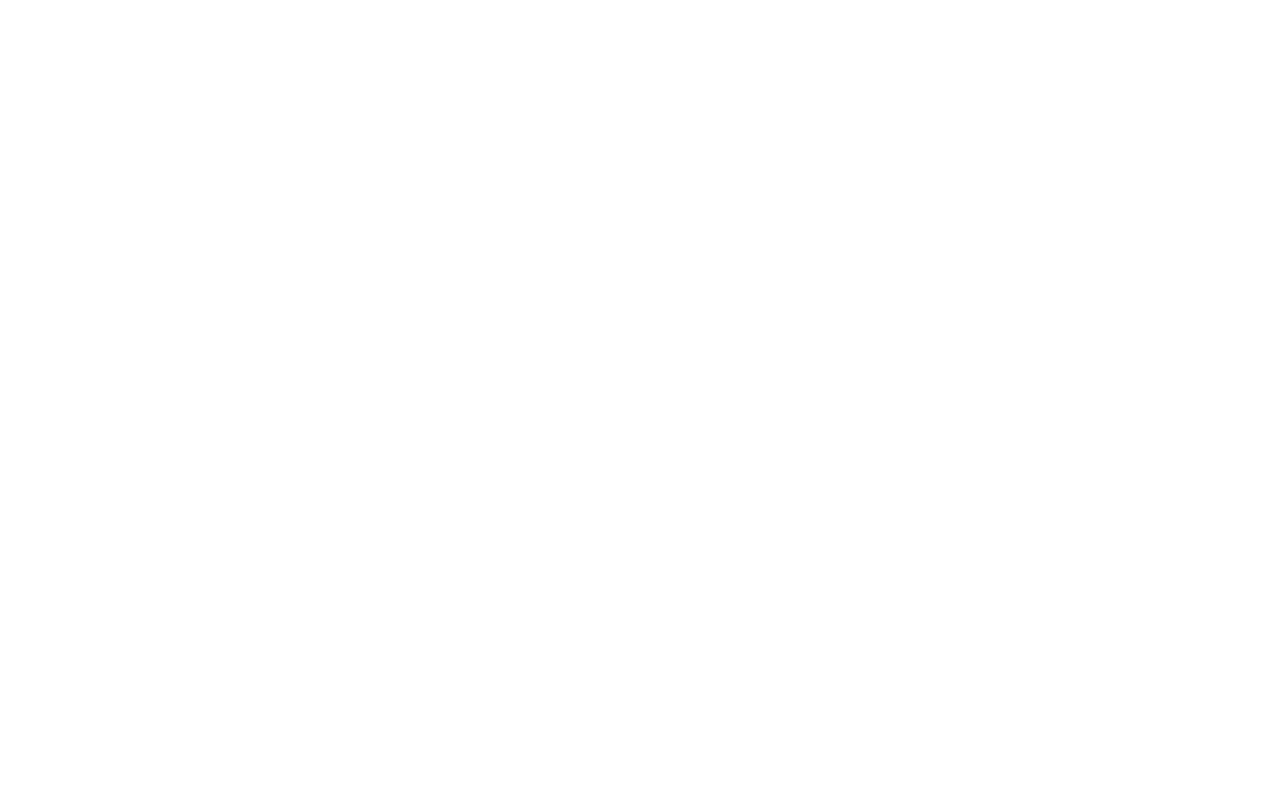
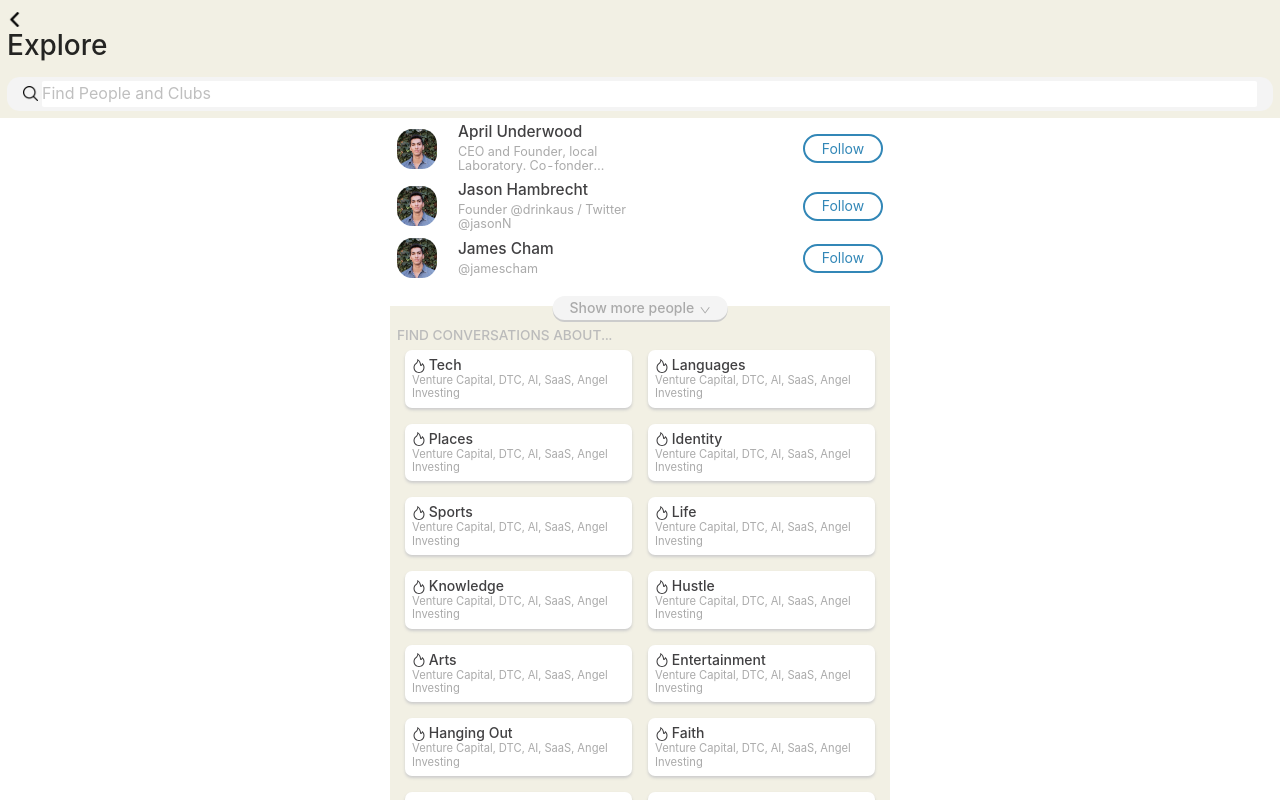
Before and after one commit to darshan-ail/clubhouse-clone, a React (Create React App) app: page /explore in a window 1280 px wide. Before the commit this address had no page. Built offline with nearby package versions, Linux system fonts and the light colour scheme.

Commit message:
subheader and explore components added

```diff
--- a/package.json
+++ b/package.json
@@ -6,6 +6,8 @@
     "@testing-library/jest-dom": "^5.16.3",
     "@testing-library/react": "^12.1.4",
     "@testing-library/user-event": "^13.5.0",
+    "ant-design": "^1.0.0",
+    "antd": "^4.19.5",
     "bootstrap": "^5.1.3",
     "react": "^17.0.2",
     "react-dom": "^17.0.2",
--- a/src/App.js
+++ b/src/App.js
@@ -7,6 +7,7 @@
 import AllowNotification from './pages/AllowNotification';
 import AppLayout from './pages/Layouts/AppLayout';
 import Home from './pages/Home';
+import Explore from './pages/Explore';
 
 function App() {
   return (
@@ -17,6 +18,7 @@
         <Route exact path='/code_confirm' element={<CodeConfirm />} />
         <Route exact path='/allow_notification' element={<AllowNotification />} />
         <Route path='/home' element={<Home />} />
+        <Route path='/explore' element={<Explore />} />
       </Routes>
       {/* <Routes path='/' element={<AppLayout />} >
         <Route path='/home' element={<Home />} />
--- a/src/component/Header.js
+++ b/src/component/Header.js
@@ -5,7 +5,7 @@
 const Header = props => {
     return (
         <div className={style.header}>
-            <Link exact to="/expore">
+            <Link exact to="/explore">
                 <img src="/images/search.png" alt="" />
             </Link>
             <div className={style.navItems}>
--- /dev/null
+++ b/src/component/SubHeader.js
@@ -0,0 +1,16 @@
+import React from "react";
+import { Link } from "react-router-dom";
+import style from "../style/explore.module.css";
+
+const SubHeader = props => {
+    return (
+        <div className={style.head}>
+            <Link to="/home">
+                <img src="/images/arrow.png" alt="" />
+            </Link>
+            <h3>{props.pageTitle}</h3>
+        </div>
+    )
+}
+
+export default SubHeader;
--- /dev/null
+++ b/src/data/Explore.json
@@ -0,0 +1,74 @@
+{
+    "people": [
+        {
+            "title": "April Underwood",
+            "description": " CEO and Founder, local Laboratory. Co-fonder #ANajkaslkdasld"
+        },
+        {
+            "title": "Jason Hambrecht",
+            "description": "Founder @drinkaus / Twitter @jasonN"
+        },
+        {
+            "title": "James Cham",
+            "description": "@jamescham"
+        }
+    ],
+    "conversation": [
+        {
+            "title": "Tech",
+            "description": "Venture Capital, DTC, AI, SaaS, Angel Investing"
+        },
+        {
+            "title": "Languages",
+            "description": "Venture Capital, DTC, AI, SaaS, Angel Investing"
+        },
+        {
+            "title": "Places",
+            "description": "Venture Capital, DTC, AI, SaaS, Angel Investing"
+        },
+        {
+            "title": "Identity",
+            "description": "Venture Capital, DTC, AI, SaaS, Angel Investing"
+        },
+        {
+            "title": "Sports",
+            "description": "Venture Capital, DTC, AI, SaaS, Angel Investing"
+        },
+        {
+            "title": "Life",
+            "description": "Venture Capital, DTC, AI, SaaS, Angel Investing"
+        },
+        {
+            "title": "Knowledge",
+            "description": "Venture Capital, DTC, AI, SaaS, Angel Investing"
+        },
+        {
+            "title": "Hustle",
+            "description": "Venture Capital, DTC, AI, SaaS, Angel Investing"
+        },
+        {
+            "title": "Arts",
+            "description": "Venture Capital, DTC, AI, SaaS, Angel Investing"
+        },
+        {
+            "title": "Entertainment",
+            "description": "Venture Capital, DTC, AI, SaaS, Angel Investing"
+        },
+        {
+            "title": "Hanging Out",
+            "description": "Venture Capital, DTC, AI, SaaS, Angel Investing"
+        },
+        {
+            "title": "Faith",
+            "description": "Venture Capital, DTC, AI, SaaS, Angel Investing"
+        },
+        {
+            "title": "Wellness",
+            "description": "Venture Capital, DTC, AI, SaaS, Angel Investing"
+        },
+        {
+            "title": "World Affairs",
+            "description": "Venture Capital, DTC, AI, SaaS, Angel Investing"
+        }
+    ]
+}
--- a/src/index.js
+++ b/src/index.js
@@ -4,6 +4,7 @@
 import reportWebVitals from './reportWebVitals';
 import 'bootstrap/dist/css/bootstrap.min.css';
 import { BrowserRouter } from 'react-router-dom';
+import 'antd/dist/antd.css'
 
 ReactDOM.render(
   <React.StrictMode>
--- /dev/null
+++ b/src/pages/Explore.js
@@ -0,0 +1,53 @@
+import React from "react";
+import style from "../style/explore.module.css";
+import { Input } from "antd";
+import { DownOutlined, FireOutlined } from "@ant-design/icons";
+import data from "../data/Explore.json";
+import SubHeader from "../component/SubHeader";
+
+const Explore = props => {
+    const { people, conversation } = data;
+    console.log(people);
+    return (
+        <div className={style.exploreContainer}>
+            <div className={style.header}>
+                <SubHeader pageTitle="Explore" />
+                <Input style={{ backgroundColor: "#f4f4f4", borderRadius: "0.8em", padding: "0.3em 1em", border: "none", boxShadow: "none" }} size="large" placeholder="Find People and Clubs" prefix={<img src="images/search.png" width="15px" />} />
+            </div>
+            <h6>PEOPLE TO FOLLOW</h6>
+            <div className={style.peopleContainer}>
+                {people.map(item => (
+                    <div>
+                        <div className="d-flex align-items-center">
+                            <img src="/images/user-img.jpg" alt="" />
+                            <div className="ml-2">
+                                <h5>{item.title}</h5>
+                                <p>{item.description}</p>
+                            </div>
+                        </div>
+                        <button>Follow</button>
+                    </div>
+                ))}
+                <button className={style.showMore}>
+                    Show more people<DownOutlined />
+                </button>
+            </div>
+            <h6>FIND CONVERSATIONS ABOUT...</h6>
+            <div className="row mx-0">
+                {conversation.map(item => (
+                    <div className="col-6 px-2 mb-3">
+                        <div className={style.conversationCard}>
+                            <h6>
+                                <FireOutlined />
+                                {item.title}
+                            </h6>
+                            <p>{item.description}</p>
+                        </div>
+                    </div>
+                ))}
+            </div>
+        </div>
+    )
+}
+
+export default Explore;
--- /dev/null
+++ b/src/style/explore.module.css
@@ -0,0 +1,126 @@
+.exploreContainer {
+    padding: 0 0.5em;
+    overflow: auto;
+    height: 100vh;
+    padding-top: 5.2em;
+    background-color: #f2f0e4;
+}
+
+.exploreContainer h6 {
+    font-size: 0.975em;
+    font-weight: 500;
+    color: #bbbbbb;
+    margin: 1.5em 0 0.5em 0;
+}
+
+.showMore {
+    display: flex;
+    align-items: center;
+    position: absolute;
+    bottom: -14px;
+    left: 50%;
+    transform: translateX(-50%);
+    background-color: #f4f4f4 !important;
+    border: none !important;
+    color: #aaaaaa !important;
+    box-shadow: 0px 2px #cccccc;
+    font-weight: 500 !important;
+}
+
+.showMore span {
+    font-size: 0.775em !important;
+    margin-top: 0.4em;
+    margin-left: 0.5em;
+}
+
+.peopleContainer {
+    background-color: #ffffff;
+    margin: 0 -0.5em;
+    padding: 0.5em 0.5em 1.5em 0.5em;
+    position: relative;
+}
+
+.peopleContainer>div {
+    display: flex;
+    align-items: center;
+    justify-content: space-between;
+    margin-bottom: 0.5em;
+}
+
+.peopleContainer img {
+    width: 40px;
+    border-radius: 1.1em;
+    margin-right: 1.5em;
+}
+
+.peopleContainer h5 {
+    color: var(--textColor);
+    font-size: 1.1em;
+    margin-bottom: 0.2em;
+}
+
+.peopleContainer p {
+    color: var(--textColor);
+    font-size: 0.9em;
+    margin: 0;
+    display: block;
+    width: 173px;
+    display: -webkit-box;
+    height: fit-content;
+    line-height: 1.15;
+    -webkit-line-clamp: 2;
+    -webkit-box-orient: vertical;
+    overflow: hidden;
+    text-overflow: ellipsis;
+    color: #aaaaaa;
+}
+
+.peopleContainer button {
+    background: transparent;
+    border: 2px solid var(--btnBgColor);
+    border-radius: 2em;
+    color: var(--btnBgColor);
+    font-weight: 400;
+    font-size: 1em;
+    padding: 0.1em 1.2em;
+}
+
+.conversationCard {
+    background-color: white;
+    border-radius: 0.5em;
+    padding: 0.5em;
+    box-shadow: 0px 2px 3px #cccccc;
+}
+
+.conversationCard h6 {
+    color: var(--textColor);
+    font-size: 1em;
+    margin: 0;
+    display: flex;
+    align-items: center;
+}
+
+.conversationCard h6 span {
+    margin-right: 0.2em;
+}
+
+.conversationCard p {
+    margin: 0;
+    color: #aaaaaa;
+    line-height: 1.2;
+    font-size: 0.8em;
+}
+
+.header {
+    position: absolute;
+    left: 0;
+    right: 0;
+    top: 0;
+    background-color: #f2f0e4;
+    z-index: 5;
+    padding: 0.5em;
+}
+
+.head img {
+    width: 15px;
+}
```
Also changed, not shown: 1 other file (tests, documents, lock files or other folders).
